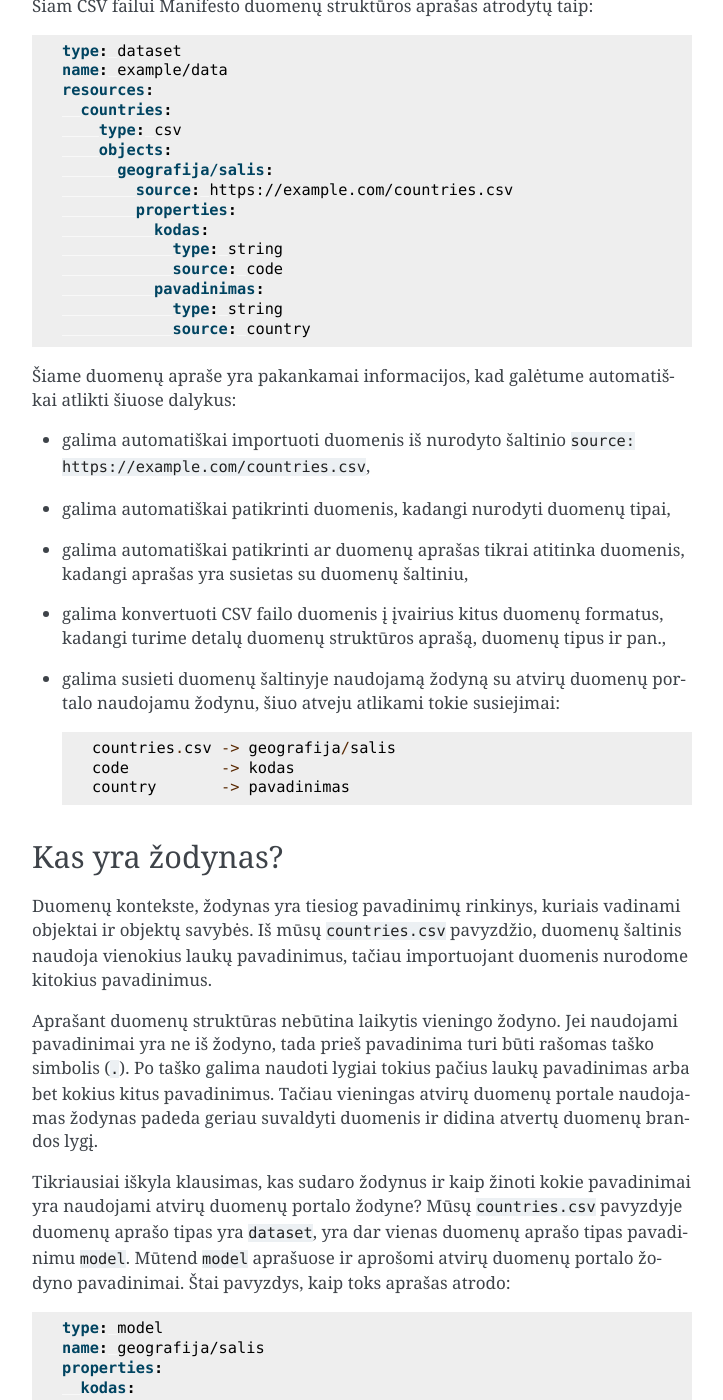
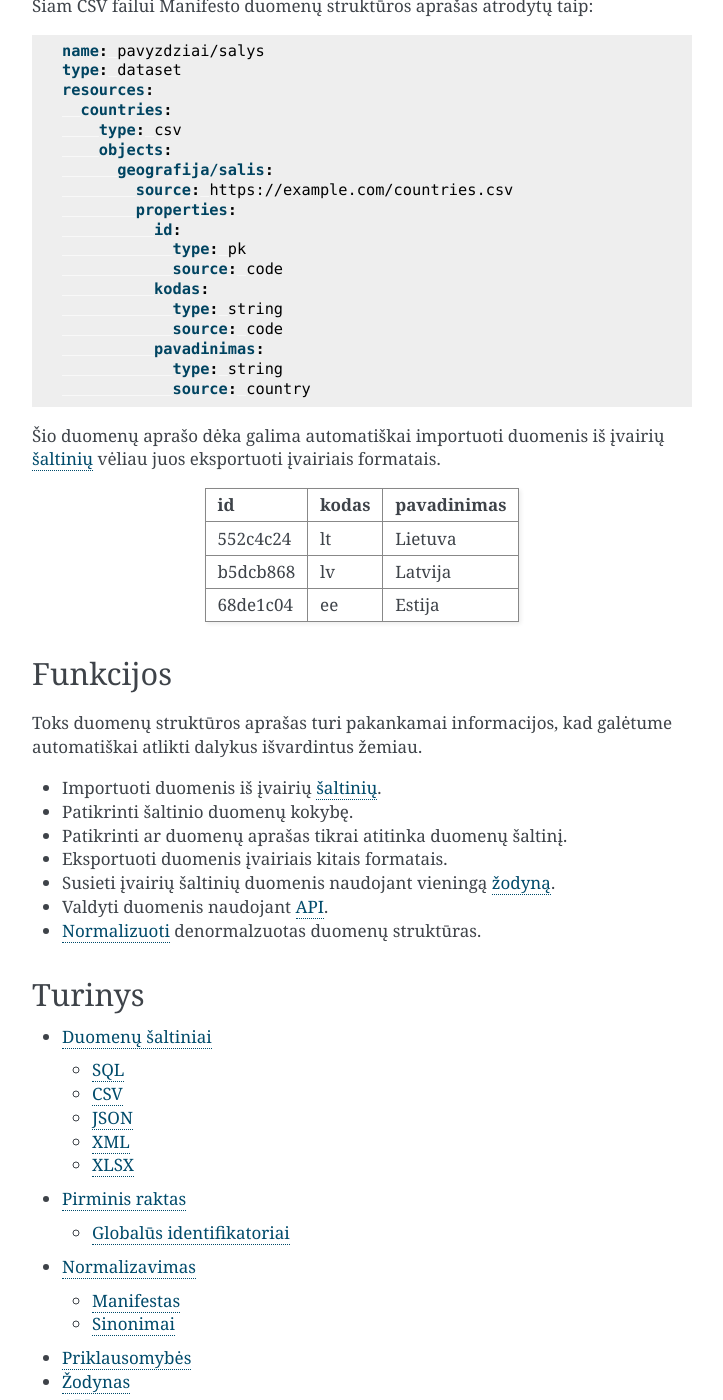
Before and after one commit to atviriduomenys/manifest, a Sphinx documentation site: the page built from docs/index.rst, in a window 1280 px wide and 1400 px high, scrolled down 767 px. Shown: the whole window, without its empty margins (388-1111 px from the left). Built offline with Sphinx 7.4.7, drawn with Linux system fonts in a browser that asks for light colours; some of the changed text lies outside the part shown.

Commit message:
Docs: inex page update

```diff
--- /dev/null
+++ b/docs/api.rst
@@ -0,0 +1,6 @@
+.. default-role:: literal
+
+.. _api:
+
+API
+###
--- a/docs/glossary.rst
+++ b/docs/glossary.rst
@@ -1,5 +1,5 @@
-Terminų žodynas
-###############
+Terminai
+########
 
 .. glossary::
 
--- a/docs/index.rst
+++ b/docs/index.rst
@@ -43,8 +43,8 @@ duomenų struktūrą. Tarkime turime tokį CSV faile, kuris pasiekiamas adresu
 
 .. code-block:: yaml
 
+   name: pavyzdziai/salys
    type: dataset
-   name: example/data
    resources:
      countries:
        type: csv
@@ -52,6 +52,9 @@ duomenų struktūrą. Tarkime turime tokį CSV faile, kuris pasiekiamas adresu
          geografija/salis:
            source: https://example.com/countries.csv
            properties:
+             id:
+               type: pk
+               source: code
              kodas:
                type: string
                source: code
@@ -59,64 +62,37 @@ duomenų struktūrą. Tarkime turime tokį CSV faile, kuris pasiekiamas adresu
                type: string
                source: country
 
-Šiame duomenų apraše yra pakankamai informacijos, kad galėtume automatiškai
-atlikti šiuose dalykus:
+Šio duomenų aprašo dėka galima automatiškai importuoti duomenis iš įvairių
+:ref:`šaltinių <sources>` vėliau juos eksportuoti įvairiais formatais.
 
-- galima automatiškai importuoti duomenis iš nurodyto šaltinio `source:
-  https://example.com/countries.csv`,
-
-- galima automatiškai patikrinti duomenis, kadangi nurodyti duomenų tipai,
-
-- galima automatiškai patikrinti ar duomenų aprašas tikrai atitinka duomenis,
-  kadangi aprašas yra susietas su duomenų šaltiniu,
-
-- galima konvertuoti CSV failo duomenis į įvairius kitus duomenų formatus,
-  kadangi turime detalų duomenų struktūros aprašą, duomenų tipus ir pan.,
-
-- galima susieti duomenų šaltinyje naudojamą žodyną su atvirų duomenų portalo
-  naudojamu žodynu, šiuo atveju atlikami tokie susiejimai::
-
-    countries.csv -> geografija/salis
-    code          -> kodas
-    country       -> pavadinimas
+========  =======  ===========
+id        kodas    pavadinimas
+========  =======  ===========
+552c4c24  lt       Lietuva
+b5dcb868  lv       Latvija
+68de1c04  ee       Estija
+========  =======  ===========
 
 
-Kas yra žodynas?
-================
+Funkcijos
+=========
 
-Duomenų kontekste, žodynas yra tiesiog pavadinimų rinkinys, kuriais vadinami
-objektai ir objektų savybės. Iš mūsų `countries.csv` pavyzdžio, duomenų
-šaltinis naudoja vienokius laukų pavadinimus, tačiau importuojant duomenis
-nurodome kitokius pavadinimus.
+Toks duomenų struktūros aprašas turi pakankamai informacijos, kad galėtume
+automatiškai atlikti dalykus išvardintus žemiau.
 
-Aprašant duomenų struktūras nebūtina laikytis vieningo žodyno. Jei naudojami
-pavadinimai yra ne iš žodyno, tada prieš pavadinima turi būti rašomas taško
-simbolis (`.`). Po taško galima naudoti lygiai tokius pačius laukų pavadinimas
-arba bet kokius kitus pavadinimus. Tačiau vieningas atvirų duomenų portale
-naudojamas žodynas padeda geriau suvaldyti duomenis ir didina atvertų duomenų
-brandos lygį.
+- Importuoti duomenis iš įvairių :ref:`šaltinių <sources>`.
 
-Tikriausiai iškyla klausimas, kas sudaro žodynus ir kaip žinoti kokie
-pavadinimai yra naudojami atvirų duomenų portalo žodyne? Mūsų `countries.csv`
-pavyzdyje duomenų aprašo tipas yra `dataset`, yra dar vienas duomenų aprašo
-tipas pavadinimu `model`. Mūtend `model` aprašuose ir aprošomi atvirų duomenų
-portalo žodyno pavadinimai. Štai pavyzdys, kaip toks aprašas atrodo:
+- Patikrinti šaltinio duomenų kokybę.
 
-.. code-block:: yaml
+- Patikrinti ar duomenų aprašas tikrai atitinka duomenų šaltinį.
 
-   type: model
-   name: geografija/salis
-   properties:
-     kodas:
-       type: string
-     pavadinimas:
-       type: string
+- Eksportuoti duomenis įvairiais kitais formatais.
 
-Dažniausiai visi `model` aprašai saugomi `models/` kataloge ir failas iki YAML
-failo atitinka modelio pavadinimą, tai šuo atveju šis modelis turūtų būti
-išsaugotas `models/geografija/salis.yml` faile. Toks katalogas padeda langviau
-naviguoti tarp modelių aprašų ir naudoti tuos pačius pavadinimus aprašant
-duomenų šaltinius.
+- Susieti įvairių šaltinių duomenis naudojant vieningą :ref:`žodyną <vocab>`.
+
+- Valdyti duomenis naudojant :ref:`API <api>`.
+
+- :ref:`Normalizuoti <norm>` denormalzuotas duomenų struktūras.
 
 
 Turinys
@@ -129,4 +105,6 @@ Turinys
    pk.rst
    norm.rst
    dependencies.rst
+   vocabulary.rst
+   api.rst
    glossary.rst
```
Also changed, not shown: docs/sources.rst (+6 -7 lines), docs/vocabulary.rst (added, +40 -0 lines).
